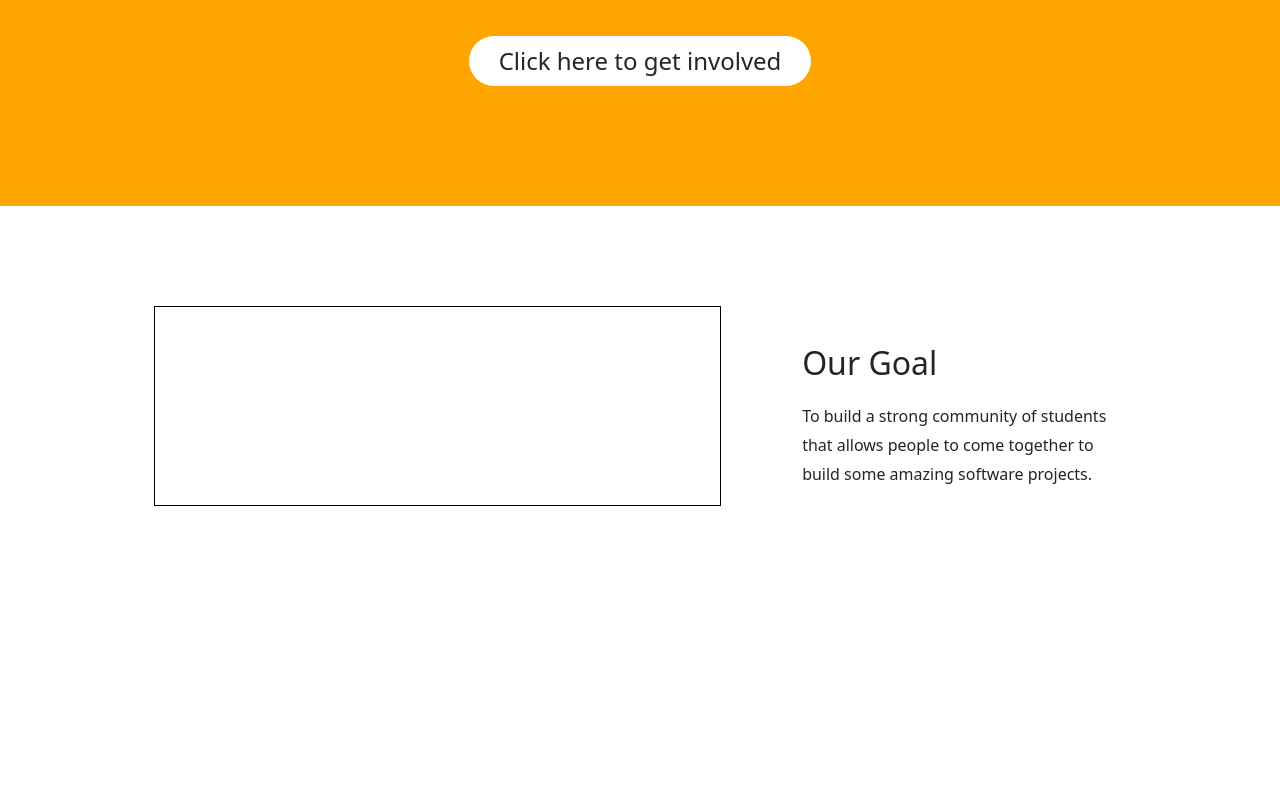
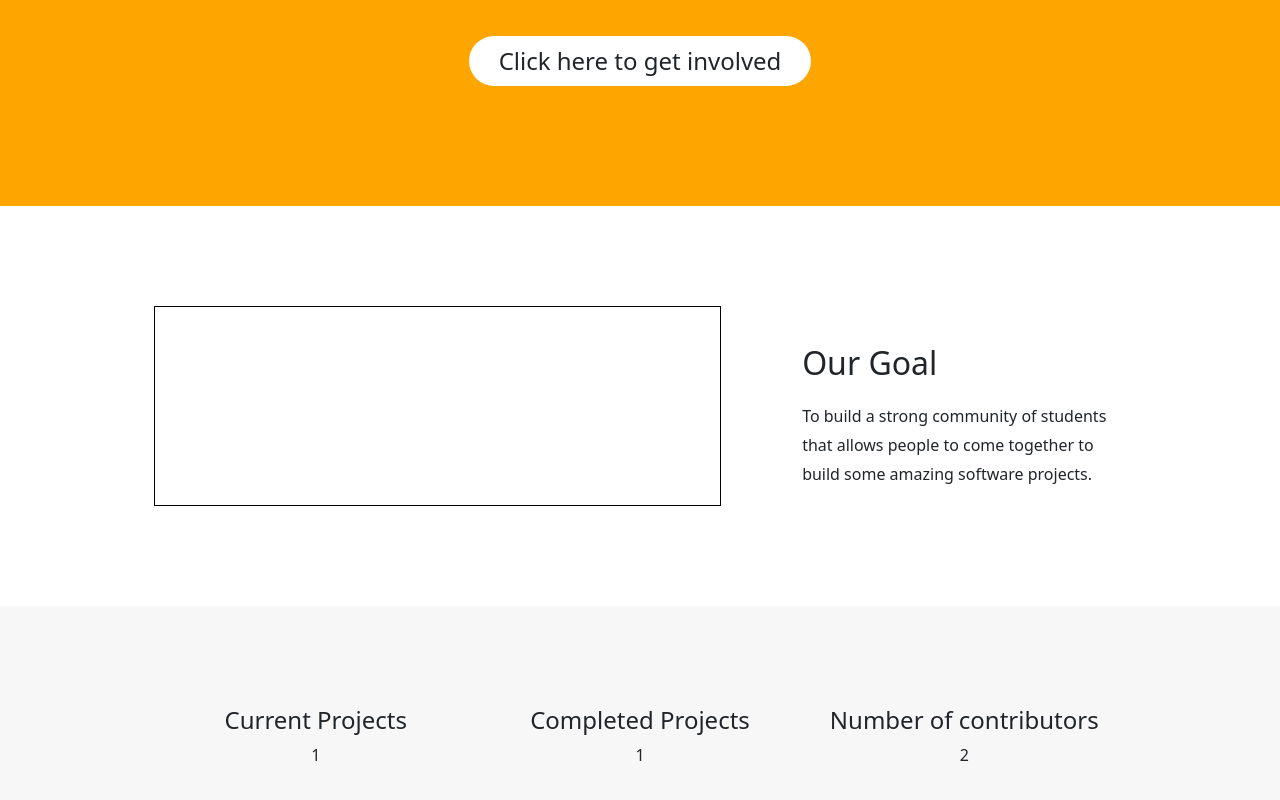
Before and after one commit to shulutions/Shulutions-Open-Source, an Angular app in the folder frontend/: page / in a window 1280 px wide. Shown: the part 508-1308 px from the top of the page. Before the commit the page ends 1114 px from the top, so only its background shows below. Built offline with nearby package versions, Linux system fonts and the light colour scheme.

Commit message:
Add statistics section

```diff
--- a/frontend/src/app/pages/home-page/home-page.component.html
+++ b/frontend/src/app/pages/home-page/home-page.component.html
@@ -24,6 +24,7 @@
     </div>
 </div>
 
+<div class="sections">
     <div class="our-goal section">
         <div class="container">
             <div class="row 100">
@@ -41,11 +42,58 @@
                         To build a strong community of students that allows people to come together to build some amazing software projects.
                     </div>
                 </div>
+            </div>
+        </div>
+    </div>
 
+    <div class="statistics section">
+        <div class="container">
+            <div class="row 100">
+                <div class="col-md-4">
+                    <div class="statistics-grid center">
+                        <div class="statistic-container">
+                            <div class="statistic-title center">
+                                <h4>Current Projects</h4>
+                            </div>
+                            <div class="statistic-value center">
+                                1
+                            </div>
+                        </div>
+                    </div>
+                </div>
+
+                <div class="col-md-4">
+                    <div class="statistics-grid center">
+                        <div class="statistic-container">
+                            <div class="statistic-title center">
+                                <h4>Completed Projects</h4>
+                            </div>
+                            <div class="statistic-value center">
+                                1
+                            </div>
+                        </div>
+                    </div>
+                </div>
+
+                <div class="col-md-4">
+                    <div class="statistics-grid center">
+                        <div class="statistic-container">
+                            <div class="statistic-title center">
+                                <h4>Number of contributors</h4>
+                            </div>
+                            <div class="statistic-value center">
+                                2
+                            </div>
+                        </div>
+                    </div>
                 </div>
 
             </div>
         </div>
+    </div>
+</div>
+
+
 
 <!-- <div class="container">
     <div class="row 100">
--- a/frontend/src/app/pages/home-page/home-page.component.scss
+++ b/frontend/src/app/pages/home-page/home-page.component.scss
@@ -4,8 +4,15 @@
     align-items: center;
 }
 
+
+.sections {
+    .section:nth-child(even) {
+        background-color: rgb(247, 247, 247);
+    }
+}
+
 .section {
-    margin: 100px 12vw;
+    padding: 100px 12vw;
 }
 
 .no-marin {
@@ -53,6 +60,7 @@
     }
 }
 
+
 .image-placeholder {
     width: 100%;
     height: 200px;
@@ -70,3 +78,11 @@
         margin: 20px 0;
     }
 }
+
+.statistics-grid {
+    flex-direction: column;
+}
+
+.statistic-title {
+    text-align: center;
+}
```
Lines whose indentation alone changed are shown as unchanged.
